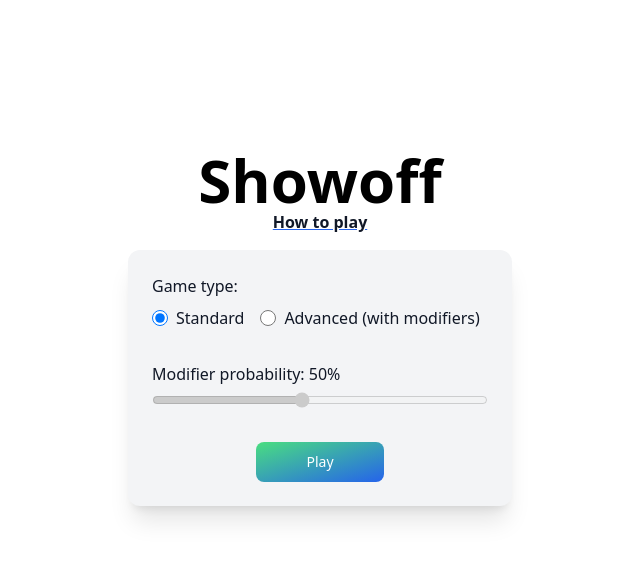
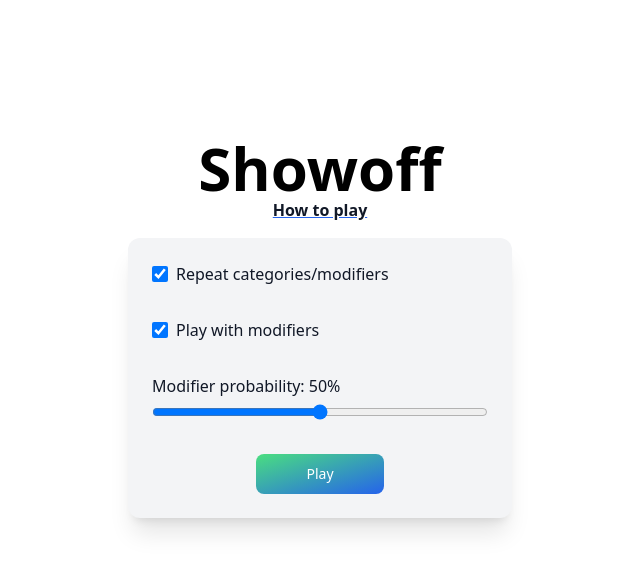
Before and after one commit to mjsamuel/showoff, a Nuxt app: page / in a window 1280 px wide. Shown: the top 572 px of the page, without its empty margins (320-960 px from the left). Built offline with nearby package versions, Linux system fonts and the light colour scheme.

Commit message:
form field to allow prompt repetition

```diff
--- a/pages/index.vue
+++ b/pages/index.vue
@@ -11,29 +11,27 @@
       </h2>
       <form
         class="flex w-[80%] flex-col space-y-8 rounded-xl bg-gray-100 p-6 text-base font-medium text-gray-900 shadow-xl sm:w-[60%]">
-        <fieldset id="game-type">
-          <legend class="mb-2">Game type:</legend>
-          <div class="flex space-x-4">
-            <div class="flex items-center">
-              <input type="radio" id="gt-standard" name="game-type" value="standard" v-model="gameType"
-                class="h-4 w-4 border-gray-300 bg-gray-100 text-blue-600 focus:ring-2 focus:ring-blue-500 dark:border-gray-600 dark:bg-gray-700 dark:ring-offset-gray-800 dark:focus:ring-blue-600" />
-              <label for="gt-standard" class="ms-2">Standard</label>
-            </div>
-            <div class="flex items-center">
-              <input type="radio" id="gt-advanced" name="game-type" value="advanced" v-model="gameType"
-                class="h-4 w-4 border-gray-300 bg-gray-100 text-blue-600 focus:ring-2 focus:ring-blue-500 dark:border-gray-600 dark:bg-gray-700 dark:ring-offset-gray-800 dark:focus:ring-blue-600" />
-              <label for="gt-advanced" class="ms-2">Advanced (with modifiers)</label>
-            </div>
-          </div>
-        </fieldset>
+
+        <div class="flex items-center">
+          <input id="repeat-checkbox" type="checkbox" v-model="form.allowRepeats"
+            class="w-4 h-4 text-blue-600 bg-gray-100 border-gray-300 rounded">
+          <label for="repeat-checkbox" class="ms-2">Repeat categories/modifiers</label>
+        </div>
+
+        <div class="flex items-center">
+          <input id="modifier-checkbox" type="checkbox" v-model="form.playWithModifiers"
+            class="w-4 h-4 text-blue-600 bg-gray-100 border-gray-300 rounded">
+          <label for="modifier-checkbox" class="ms-2">Play with modifiers</label>
+        </div>
 
         <div>
           <label for="modifier-chance" class="mb-2">
-            Modifier probability: {{ modifierProbability }}%
+            Modifier probability: {{ form.modifierProbability == 0 ? "Dealer's choice" : `${form.modifierProbability}%`
+            }}
           </label>
-          <input id="modifier-chance" type="range" min="10" max="100" step="10" v-model="modifierProbability"
+          <input id="modifier-chance" type="range" min="0" max="100" step="10" v-model="form.modifierProbability"
             class="accent-gradient-to-br h-2 w-full rounded-lg bg-gray-200 from-green-400 to-blue-600"
-            :disabled="gameType === 'standard'" />
+            :disabled="!form.playWithModifiers" />
         </div>
 
         <div class="flex">
@@ -45,18 +43,24 @@
 </template>
 
 <script setup lang="ts">
-type GameType = "standard" | "advanced"
+type Form = {
+  allowRepeats: boolean
+  playWithModifiers: boolean,
+  modifierProbability?: number,
+};
+
 const emit = defineEmits(["showRules"]);
-const gameType = ref<GameType>("standard");
-const modifierProbability = ref(50);
+const form = ref<Form>({
+  allowRepeats: true,
+  playWithModifiers: true,
+  modifierProbability: 50
+});
 
 async function playGame() {
-  let query: { gameType: GameType, modifierProbability?: number } = {
-    gameType: gameType.value,
-    modifierProbability: modifierProbability.value
-  };
-  if (gameType.value === "standard") {
-    delete query["modifierProbability"];
+  let query: { repetition: string, modifierOpts?: number | 'choice' } = { repetition: form.value.allowRepeats.toString() }
+  if (form.value.playWithModifiers) {
+    const probability = form.value.modifierProbability
+    query.modifierOpts = probability == 0 ? 'choice' : probability
   }
   await navigateTo({ path: "/play", query });
 }
--- a/pages/play.vue
+++ b/pages/play.vue
@@ -8,9 +8,9 @@
       </QuestionButton>
     </header>
 
-    <div class="grow flex-col hidden sm:flex">
+    <div class="hidden grow flex-col sm:flex">
       <SolidButton class="mx-auto mt-4" @click="nextTurn">Next turn</SolidButton>
-      <div class="relative z-0 mb-28 h-full w-full justify-center flex">
+      <div class="relative z-0 mb-28 flex h-full w-full justify-center">
         <CardsDesktop :cards="cards" @category-entered="trimCards"></CardsDesktop>
       </div>
     </div>
@@ -19,7 +19,6 @@
       <CardsMobile :cards="cards" @category-entered="trimCards"></CardsMobile>
     </div>
   </div>
-
 
   <div class="fixed bottom-0 z-0 flex h-16 w-full pb-4 sm:hidden">
     <SolidButton class="mx-auto mb-1 sm:hidden" @click="nextTurn">Next turn</SolidButton>
@@ -50,7 +49,7 @@ const data = {
 };
 const cards = ref<Challenge[]>([]);
 
-let playWithModifiers = false;
+let allowRepeats = false;
 let modifierProbability = 0;
 
 onMounted(() => {
@@ -60,30 +59,25 @@ onMounted(() => {
     }
   });
 
-  const params = { ...useRoute().query };
-
-  if (!params.gameType) {
-    navigateTo({ path: "/" });
+  const query = { ...useRoute().query };
+  if (query.modifierOpts === "choice") {
+  } else if (query.modifierOpts) {
+    modifierProbability = clamp(Number(query.modifierOpts), 10, 100) / 100;
   }
-
-  if (params.gameType === "advanced") {
-    playWithModifiers = true;
-    modifierProbability =
-      clamp(Number(params.modifierProbability), 10, 100) / 100;
-  }
+  allowRepeats = query.repetition == "true";
 
   nextTurn();
 });
 
 function nextTurn() {
   const category = {
-    ...getPrompt("categories"),
+    ...getPrompt("categories", undefined, !allowRepeats),
     rotation: randomNumberInRange(-2, 2, [0]),
   };
   let modifier;
-  if (playWithModifiers && Math.random() < modifierProbability) {
+  if (modifierProbability && Math.random() < modifierProbability) {
     modifier = {
-      ...getPrompt("modifiers", category.excluded),
+      ...getPrompt("modifiers", category.excluded, !allowRepeats),
       rotation: randomNumberInRange(-2, 2, [0]),
     };
     modifier.rotation = randomNumberInRange(-2, 2);
```
